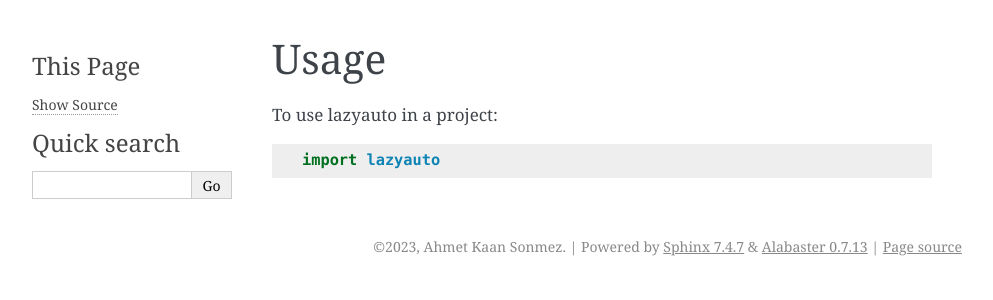
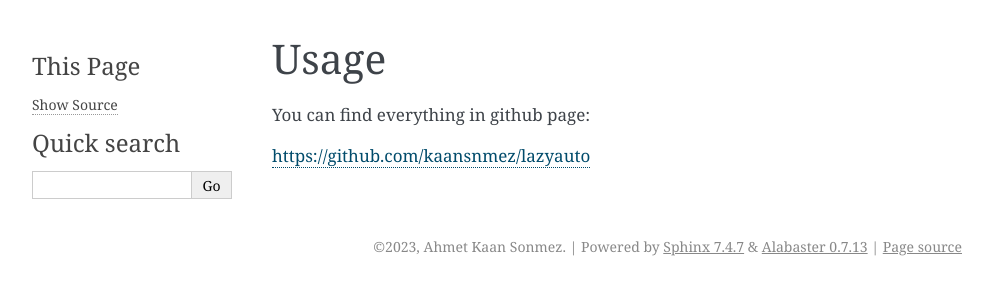
Before and after one commit to kaansnmez/lazyauto, a Sphinx documentation site: the page built from docs/usage.rst, in a window 1280 px wide. Shown: the top 300 px of the page, without its empty margins (148-1141 px from the left). Built offline with Sphinx 7.4.7, drawn with Linux system fonts in a browser that asks for light colours; pages that are not in the unit, such as notebooks, are missing from menus.

Commit message:
Update usage.rst

```diff
--- a/docs/usage.rst
+++ b/docs/usage.rst
@@ -2,6 +2,6 @@
 Usage
 =====
 
-To use lazyauto in a project::
+You can find everything in github page:
 
-    import lazyauto
+https://github.com/kaansnmez/lazyauto
```
